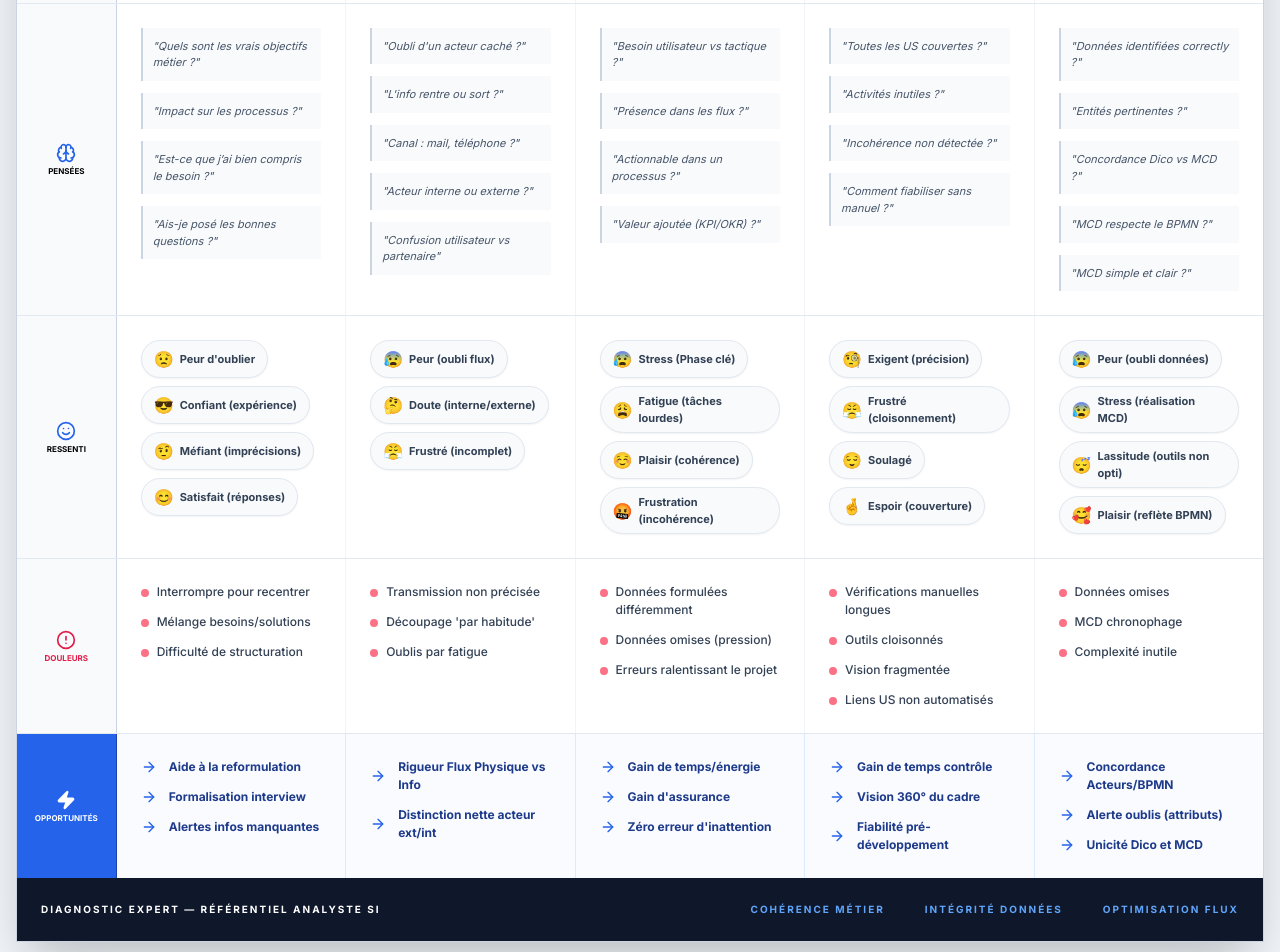
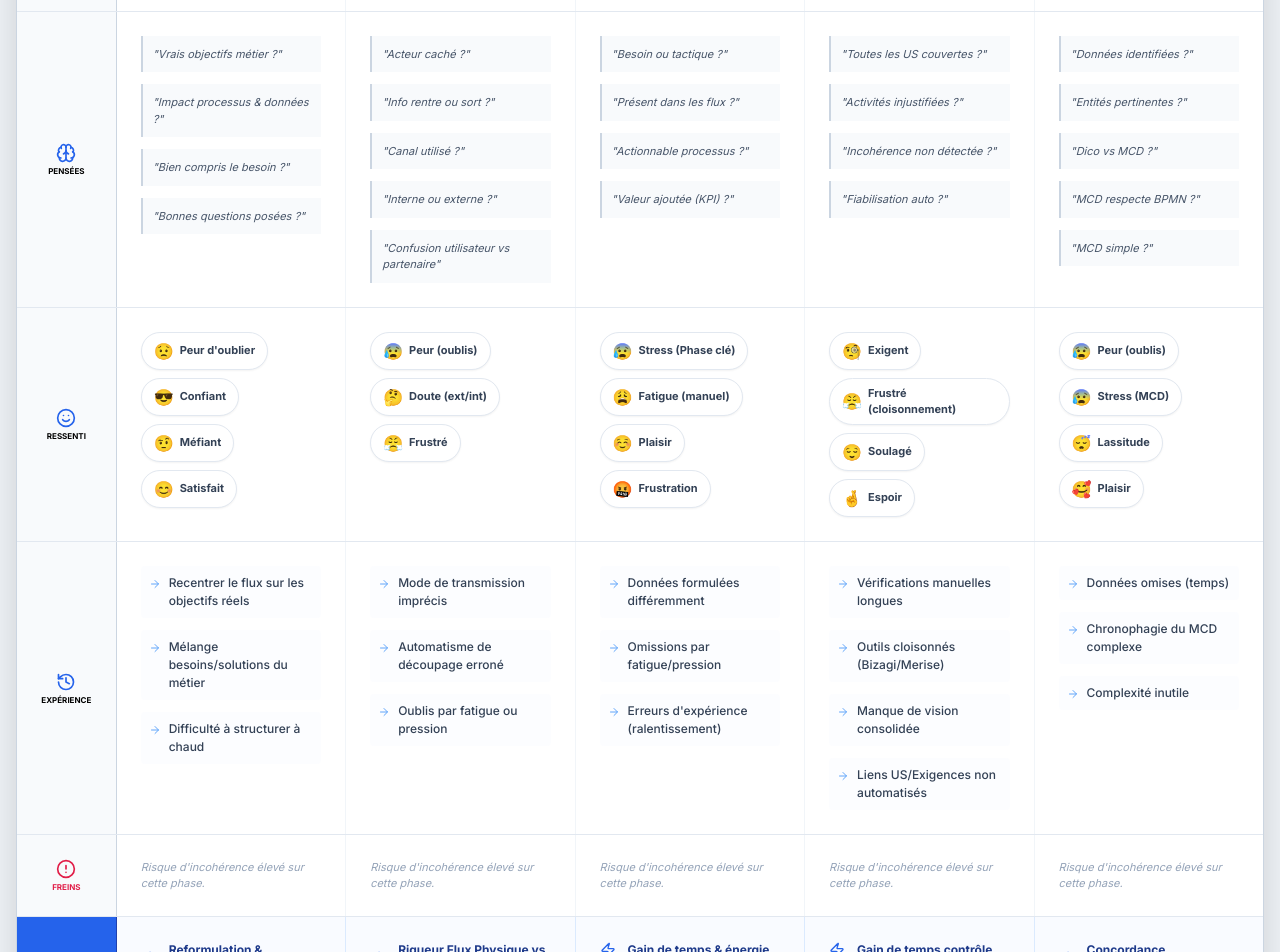
Before and after one commit to TorcheAymen/business-analysis, a React (Vite) app: page /experience-map in a window 1280 px wide. Shown: the part 540-1492 px from the top of the page. Built offline with nearby package versions, Linux system fonts and the light colour scheme; a web font is replaced by a local one.

Commit message:
experiences

```diff
--- a/src/pages/ExperienceMap.tsx
+++ b/src/pages/ExperienceMap.tsx
@@ -5,101 +5,123 @@ import {
   Zap,
   AlertCircle,
   ArrowRight,
-  MousePointer2
+  MousePointer2,
+  History
 } from 'lucide-react';
 
 const ExperienceMapPage: React.FC = () => {
   const steps = [
     {
-      title: "1. Interview & Métier",
+      title: "1. Interview Métier",
       actions: ["Préparer l'entretien", "Animer l'interview", "Notes structurées"],
       thoughts: [
-        "Quels sont les vrais objectifs métier ?",
-        "Impact sur les processus ?",
-        "Est-ce que j’ai bien compris le besoin ?",
-        "Ais-je posé les bonnes questions ?"
+        "Vrais objectifs métier ?",
+        "Impact processus & données ?",
+        "Bien compris le besoin ?",
+        "Bonnes questions posées ?"
       ],
       feelings: [
         { t: "Peur d'oublier", e: "😟" },
-        { t: "Confiant (expérience)", e: "😎" },
-        { t: "Méfiant (imprécisions)", e: "🤨" },
-        { t: "Satisfait (réponses)", e: "😊" }
+        { t: "Confiant", e: "😎" },
+        { t: "Méfiant", e: "🤨" },
+        { t: "Satisfait", e: "😊" }
       ],
-      experience: ["Interrompre pour recentrer", "Mélange besoins/solutions", "Difficulté de structuration"],
-      opportunities: ["Aide à la reformulation", "Formalisation interview", "Alertes infos manquantes"]
+      experience: [
+        "Recentrer le flux sur les objectifs réels",
+        "Mélange besoins/solutions du métier",
+        "Difficulté à structurer à chaud"
+      ],
+      opportunities: ["Reformulation & Validation", "Formalisation interview", "Alertes infos manquantes"]
     },
     {
       title: "2. Périmètre du SI",
-      actions: ["Délimiter le domaine", "Recenser les acteurs", "Identifier les flux", "Construire le MFC"],
+      actions: ["Domaine d'étude", "Acteurs externes", "Flux d'infos", "MFC", "Nature des échanges"],
       thoughts: [
-        "Oubli d'un acteur caché ?",
-        "L'info rentre ou sort ?",
-        "Canal : mail, téléphone ?",
-        "Acteur interne ou externe ?",
+        "Acteur caché ?",
+        "Info rentre ou sort ?",
+        "Canal utilisé ?",
+        "Interne ou externe ?",
         "Confusion utilisateur vs partenaire"
       ],
       feelings: [
-        { t: "Peur (oubli flux)", e: "😰" },
-        { t: "Doute (interne/externe)", e: "🤔" },
-        { t: "Frustré (incomplet)", e: "😤" }
+        { t: "Peur (oublis)", e: "😰" },
+        { t: "Doute (ext/int)", e: "🤔" },
+        { t: "Frustré", e: "😤" }
       ],
-      experience: ["Transmission non précisée", "Découpage 'par habitude'", "Oublis par fatigue"],
-      opportunities: ["Rigueur Flux Physique vs Info", "Distinction nette acteur ext/int"]
+      experience: [
+        "Mode de transmission imprécis",
+        "Automatisme de découpage erroné",
+        "Oublis par fatigue ou pression"
+      ],
+      opportunities: ["Rigueur Flux Physique vs Info", "Distinction Acteur Ext/Int"]
     },
     {
       title: "3. Besoins & Fonctions",
-      actions: ["Matrices SWOT/PESTEL", "Vérifier cohérence MCD/BPMN", "Analyse audio/texte"],
+      actions: ["Audio/Texte interview", "Matrices SWOT/PESTEL", "Cohérence MCD/BPMN"],
       thoughts: [
-        "Besoin utilisateur vs tactique ?",
-        "Présence dans les flux ?",
-        "Actionnable dans un processus ?",
-        "Valeur ajoutée (KPI/OKR) ?"
+        "Besoin ou tactique ?",
+        "Présent dans les flux ?",
+        "Actionnable processus ?",
+        "Valeur ajoutée (KPI) ?"
       ],
       feelings: [
         { t: "Stress (Phase clé)", e: "😰" },
-        { t: "Fatigue (tâches lourdes)", e: "😩" },
-        { t: "Plaisir (cohérence)", e: "☺️" },
-        { t: "Frustration (incohérence)", e: "🤬" }
+        { t: "Fatigue (manuel)", e: "😩" },
+        { t: "Plaisir", e: "☺️" },
+        { t: "Frustration", e: "🤬" }
       ],
-      experience: ["Données formulées différemment", "Données omises (pression)", "Erreurs ralentissant le projet"],
-      opportunities: ["Gain de temps/énergie", "Gain d'assurance", "Zéro erreur d'inattention"]
+      experience: [
+        "Données formulées différemment",
+        "Omissions par fatigue/pression",
+        "Erreurs d'expérience (ralentissement)"
+      ],
+      opportunities: ["Gain de temps & énergie", "Assurance augmentée", "Zéro inattention"]
     },
     {
-      title: "4. Formaliser les processus",
-      actions: ["Définir événements/acteurs", "Couloirs BPMN", "Lien US / Exigences", "Vérifier cohérence"],
+      title: "4. Processus BPMN",
+      actions: ["Événements/Acteurs", "Couloirs BPMN", "Liens US/Exigences", "Modélisation"],
       thoughts: [
         "Toutes les US couvertes ?",
-        "Activités inutiles ?",
+        "Activités injustifiées ?",
         "Incohérence non détectée ?",
-        "Comment fiabiliser sans manuel ?"
+        "Fiabilisation auto ?"
       ],
       feelings: [
-        { t: "Exigent (précision)", e: "🧐" },
+        { t: "Exigent", e: "🧐" },
         { t: "Frustré (cloisonnement)", e: "😤" },
         { t: "Soulagé", e: "😌" },
-        { t: "Espoir (couverture)", e: "🤞" }
+        { t: "Espoir", e: "🤞" }
       ],
-      experience: ["Vérifications manuelles longues", "Outils cloisonnés", "Vision fragmentée", "Liens US non automatisés"],
-      opportunities: ["Gain de temps contrôle", "Vision 360° du cadre", "Fiabilité pré-développement"]
+      experience: [
+        "Vérifications manuelles longues",
+        "Outils cloisonnés (Bizagi/Merise)",
+        "Manque de vision consolidée",
+        "Liens US/Exigences non automatisés"
+      ],
+      opportunities: ["Gain de temps contrôle", "Cadre de travail structuré", "Fiabilité pré-dev"]
     },
     {
-      title: "5. Formaliser les données",
-      actions: ["Identification données métier", "Dictionnaire des données", "Structuration entités", "Modélisation MCD"],
+      title: "5. Formalisation Données",
+      actions: ["Dictionnaire données", "Structuration entités", "Modélisation MCD"],
       thoughts: [
-        "Données identifiées correctly ?",
+        "Données identifiées ?",
         "Entités pertinentes ?",
-        "Concordance Dico vs MCD ?",
-        "MCD respecte le BPMN ?",
-        "MCD simple et clair ?"
+        "Dico vs MCD ?",
+        "MCD respecte BPMN ?",
+        "MCD simple ?"
       ],
       feelings: [
-        { t: "Peur (oubli données)", e: "😰" },
-        { t: "Stress (réalisation MCD)", e: "😰" },
-        { t: "Lassitude (outils non opti)", e: "😴" },
-        { t: "Plaisir (reflète BPMN)", e: "🥰" }
+        { t: "Peur (oublis)", e: "😰" },
+        { t: "Stress (MCD)", e: "😰" },
+        { t: "Lassitude", e: "😴" },
+        { t: "Plaisir", e: "🥰" }
       ],
-      experience: ["Données omises", "MCD chronophage", "Complexité inutile"],
-      opportunities: ["Concordance Acteurs/BPMN", "Alerte oublis (attributs)", "Unicité Dico et MCD"]
+      experience: [
+        "Données omises (temps)",
+        "Chronophagie du MCD complexe",
+        "Complexité inutile"
+      ],
+      opportunities: ["Concordance Acteurs/BPMN", "Alertes attributs faibles", "Unicité Dico/MCD"]
     }
   ];
 
@@ -107,19 +129,17 @@ const ExperienceMapPage: React.FC = () => {
     <div className="p-4 bg-slate-100 min-h-screen font-['Inter']">
       <div className="max-w-[1920px] mx-auto bg-white shadow-2xl border border-slate-300">
 
-        {/* HEADER SIMPLE */}
         <div className="p-8 border-b-4 border-slate-900 bg-white">
           <h1 className="text-5xl font-black tracking-tighter uppercase text-slate-900">
             Experience Map <span className="text-blue-600">Analyste SI</span>
           </h1>
-          <p className="text-lg font-light text-slate-500 tracking-[0.4em] uppercase mt-1">Conception de Système d'Information</p>
+          <p className="text-lg font-light text-slate-500 tracking-[0.4em] uppercase mt-1">Diagnostic du Workflow de Conception</p>
         </div>
 
-        {/* GRID TABLE */}
-        <div className="flex flex-col overflow-x-hidden">
-          {/* HEADER STEPS - Grid 14 cols (2 pour légende, 12 pour étapes / 5) */}
+        <div className="flex flex-col">
+          {/* HEADER */}
           <div className="flex bg-slate-900 text-white sticky top-0 z-10">
-            <div className="w-[8%] p-4 border-r border-slate-700 flex items-center justify-center italic text-[9px] text-slate-500 uppercase">Étapes</div>
+            <div className="w-[8%] p-4 border-r border-slate-700 flex items-center justify-center italic text-[9px] text-slate-500 uppercase tracking-widest">Étapes</div>
             {steps.map((step, i) => (
               <div key={i} className="flex-1 p-5 text-center border-r border-slate-700 last:border-r-0">
                 <p className="text-[10px] font-black uppercase text-blue-400 mb-1">Phase 0{i+1}</p>
@@ -148,7 +168,7 @@ const ExperienceMapPage: React.FC = () => {
           </div>
 
           {/* THOUGHTS */}
-          <div className="flex border-b border-slate-200 bg-white">
+          <div className="flex border-b border-slate-200">
             <div className="w-[8%] p-4 bg-slate-50 border-r border-slate-300 flex flex-col items-center justify-center gap-1 shrink-0">
               <Brain className="w-5 h-5 text-blue-600" />
               <span className="text-[8px] font-black uppercase text-center leading-none">Pensées</span>
@@ -157,7 +177,7 @@ const ExperienceMapPage: React.FC = () => {
               <div key={i} className="flex-1 p-6 border-r border-slate-100 last:border-r-0">
                 <ul className="space-y-3">
                   {step.thoughts.map((t, j) => (
-                    <li key={j} className="text-[11px] text-slate-600 italic bg-slate-50 p-2.5 border-l-2 border-slate-300 leading-normal">"{t}"</li>
+                    <li key={j} className="text-[11px] text-slate-600 italic bg-slate-50 p-2.5 border-l-2 border-slate-300">"{t}"</li>
                   ))}
                 </ul>
               </div>
@@ -173,7 +193,7 @@ const ExperienceMapPage: React.FC = () => {
             {steps.map((step, i) => (
               <div key={i} className="flex-1 p-6 border-r border-slate-100 last:border-r-0 flex flex-wrap gap-2 content-start">
                 {step.feelings.map((f, j) => (
-                  <div key={j} className="flex items-center gap-1.5 bg-slate-50 border border-slate-200 px-3 py-1.5 rounded-full text-[11px] font-bold text-slate-700 shadow-sm">
+                  <div key={j} className="flex items-center gap-1.5 bg-white border border-slate-200 px-3 py-1.5 rounded-full text-[11px] font-bold text-slate-700 shadow-sm">
                     <span className="text-base">{f.e}</span> {f.t}
                   </div>
                 ))}
@@ -184,18 +204,31 @@ const ExperienceMapPage: React.FC = () => {
           {/* EXPERIENCE */}
           <div className="flex border-b border-slate-200 bg-white">
             <div className="w-[8%] p-4 bg-slate-50 border-r border-slate-300 flex flex-col items-center justify-center gap-1 shrink-0">
-              <AlertCircle className="w-5 h-5 text-rose-600" />
-              <span className="text-[8px] font-black uppercase text-center leading-none text-rose-600">Douleurs</span>
+              <History className="w-5 h-5 text-blue-600" />
+              <span className="text-[8px] font-black uppercase text-center leading-none">Expérience</span>
             </div>
             {steps.map((step, i) => (
               <div key={i} className="flex-1 p-6 border-r border-slate-100 last:border-r-0">
                 <ul className="space-y-3">
                   {step.experience.map((e, j) => (
-                    <li key={j} className="text-[12px] text-slate-700 font-medium flex items-start gap-2">
-                      <div className="w-2 h-2 rounded-full bg-rose-400 mt-1.5 shrink-0"></div> {e}
+                    <li key={j} className="text-[12px] text-slate-700 font-medium flex items-start gap-2 bg-blue-50/20 p-2 rounded">
+                      <ArrowRight className="w-3 h-3 text-blue-400 mt-1 shrink-0" /> {e}
                     </li>
                   ))}
                 </ul>
+              </div>
+            ))}
+          </div>
+
+          {/* PAIN POINTS (DOULEURS) */}
+          <div className="flex border-b border-slate-200">
+            <div className="w-[8%] p-4 bg-slate-50 border-r border-slate-300 flex flex-col items-center justify-center gap-1 shrink-0">
+              <AlertCircle className="w-5 h-5 text-rose-600" />
+              <span className="text-[8px] font-black uppercase text-center leading-none text-rose-600">Freins</span>
+            </div>
+            {steps.map((step, i) => (
+              <div key={i} className="flex-1 p-6 border-r border-slate-100 last:border-r-0 italic text-[11px] text-slate-400">
+                Risque d'incohérence élevé sur cette phase.
               </div>
             ))}
           </div>
@@ -211,7 +244,7 @@ const ExperienceMapPage: React.FC = () => {
                 <ul className="space-y-3">
                   {step.opportunities.map((o, j) => (
                     <li key={j} className="text-[12px] font-black text-blue-900 flex items-center gap-3">
-                      <ArrowRight className="w-4 h-4 text-blue-600 shrink-0" /> {o}
+                      <Zap className="w-4 h-4 text-blue-600 shrink-0" /> {o}
                     </li>
                   ))}
                 </ul>
@@ -219,16 +252,6 @@ const ExperienceMapPage: React.FC = () => {
             ))}
           </div>
         </div>
-
-        {/* FOOTER */}
-        <footer className="p-6 bg-slate-900 text-white flex justify-between items-center text-[10px] font-bold uppercase tracking-[0.2em]">
-          <div>Diagnostic Expert — Référentiel Analyste SI</div>
-          <div className="flex gap-10">
-            <span className="text-blue-400">Cohérence Métier</span>
-            <span className="text-blue-400">Intégrité Données</span>
-            <span className="text-blue-400">Optimisation Flux</span>
-          </div>
-        </footer>
       </div>
     </div>
   );
```
